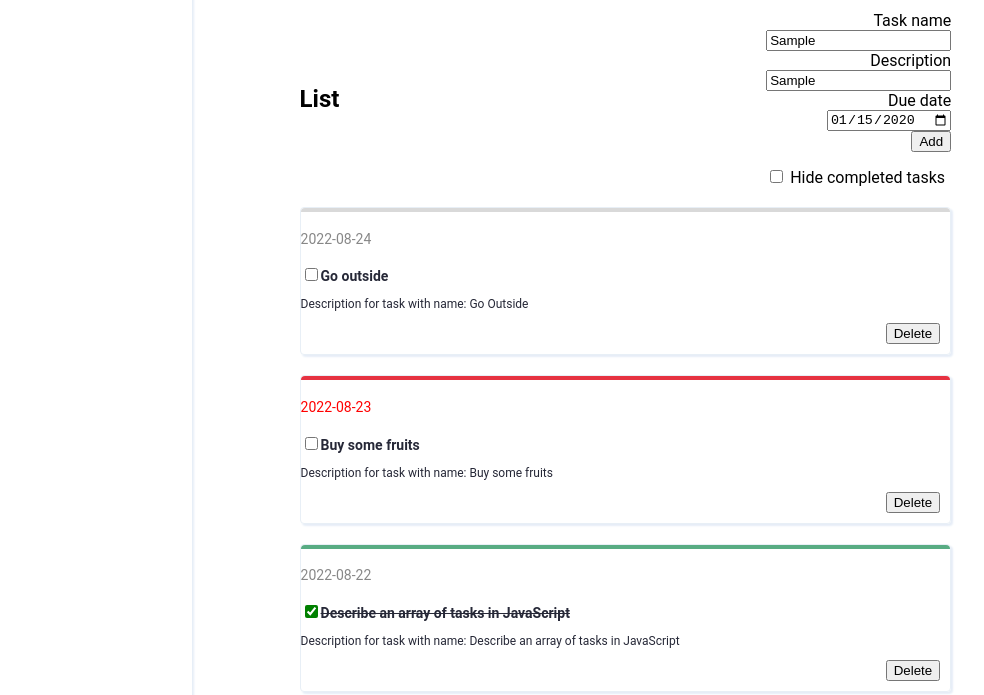
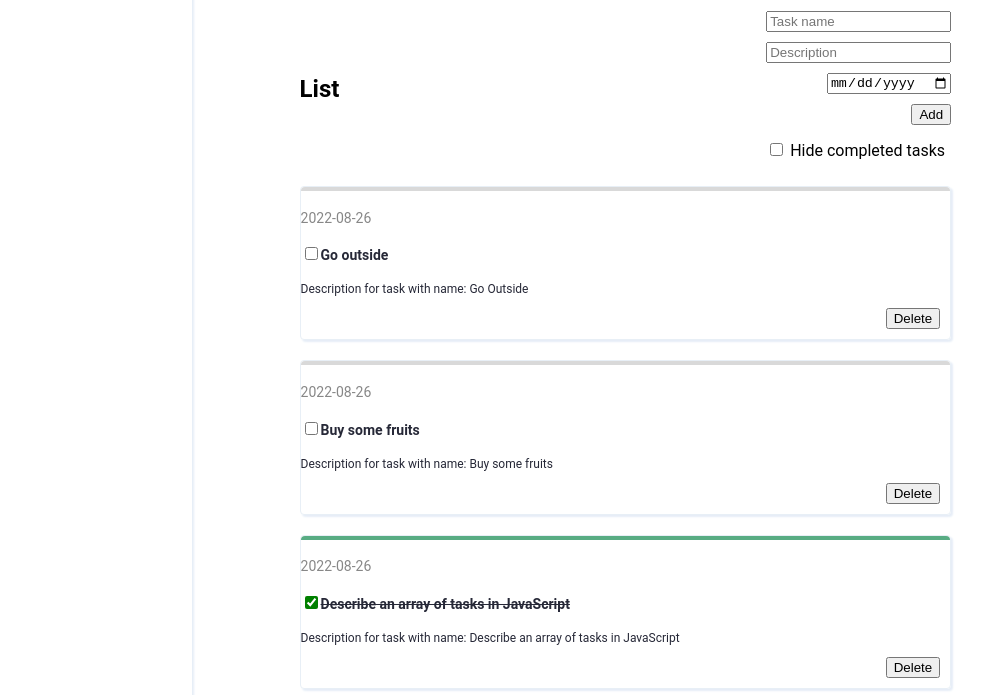
Before and after one commit to Akatosh-Kiber18/js-and-dom, a website: page index.html in a window 1280 px wide. Both pictures are taken after typing "Sample", "Sample", "2020-01-15" into the empty fields and a click on the button "Add". Shown: the part 105-800 px from the top of the page, without its empty margins (28-1012 px from the left). Drawn offline with Linux system fonts and the light colour scheme.

Commit message:
can add tasks

```diff
--- a/index.html
+++ b/index.html
@@ -30,14 +30,12 @@
             </h2>
             <div>
 
-                <form name="task">
-                    <label for="create-task-name">Task name</label>
-                    <input type="text" name="task name" id="create-task-name" placeholder="Task name" required>
-                    <label for="description">Description</label>
-                    <input type="text" name="description" id="description" placeholder="Description">
-                    <label for="dueDate">Due date</label>
-                    <input type="date" name="dueDate" id="dueDate">
-                    <button type="button">Add</button>
+                <form class="create-task">
+                    <input type="text" name="task name" id="create-task-name" placeholder="Task name">
+                    <label class="task-name-label" for="create-task-name">Enter task name</label>
+                    <input type="text" name="description" id="create-description" placeholder="Description">
+                    <input type="date" name="dueDate" id="create-dueDate">
+                    <button id="add-task-btn" type="submit">Add</button>
                 </form>
 
                 <div class="hide-show-task">
--- a/scripts.js
+++ b/scripts.js
@@ -4,7 +4,7 @@ let state = [
         name: "Go outside",
         done: false,
         description: "Description for task with name: Go Outside",
-        dueDate: "2022-08-24",
+        dueDate: "2022-08-26",
         deleted: false
     },
     {
@@ -12,7 +12,7 @@ let state = [
         name: "Buy some fruits",
         done: false,
         description: "Description for task with name: Buy some fruits",
-        dueDate: "2022-08-23",
+        dueDate: "2022-08-26",
         deleted: false
     },
     {
@@ -20,7 +20,7 @@ let state = [
         name: "Describe an array of tasks in JavaScript ",
         done: true,
         description: "Description for task with name: Describe an array of tasks in JavaScript",
-        dueDate: "2022-08-22",
+        dueDate: "2022-08-26",
         deleted: false
     },
     {
@@ -44,18 +44,52 @@ let state = [
 const inc = (init = 5) => () => ++init
 const genTaskId = inc();
 
-const createTask = (name, description, date) => {
+const createTask = (name, description, dueDate) => {
     return {
         id: genTaskId(),
         name: name,
         done: false,
         description: description,
-        dueDate: date,
+        dueDate: dueDate,
         deleted: false
     }
 }
 
+const addTaskBtnEl = document.getElementById("add-task-btn");
+
+const taskNameEl = document.getElementById("create-task-name");
+const taskLNameLabelEl = document.getElementsByClassName("task-name-label")[0];
+
+const taskDescriptionEl = document.getElementById("create-description");
+
+const taskDueDateEl = document.getElementById("create-dueDate");
+
+
+addTaskBtnEl.addEventListener('click', (e) => {
+    e.preventDefault();
+    if (taskNameEl.value) {
+        const task = createTask(taskNameEl.value, taskDescriptionEl.value, taskDueDateEl.value);
+        state.push(task);
+        console.log(task);
+        taskNameEl.value = "";
+        taskDescriptionEl.value = "";
+        taskDueDateEl.value = "";
+
+        taskNameEl.className = "";
+        taskLNameLabelEl.className = "task-name-label"
+
+        updatePage(state);
+
+    }
+    else {
+        taskNameEl.className= "require";
+        taskLNameLabelEl.className = "require"
+    }
+})
+
+
 const taskListEl = document.getElementById("tasks")
+
 const currentDate = new Date();
 currentDate.setHours(0);
 currentDate.setMinutes(0);
@@ -67,7 +101,11 @@ hide.onclick = () => updatePage(state);
 function onDoneClick(taskId) {
     const t = state.find(t => t.id === taskId)
     t.done = !t.done;
-    updatePage(state);
+
+    const oldTask = document.getElementById(`task-${taskId}`);
+    const newTask = createTaskBlock(t);
+
+    taskListEl.replaceChild(newTask, oldTask);
 }
 
 function onDeleteBtnClick(taskId) {
--- a/style.css
+++ b/style.css
@@ -129,8 +129,23 @@ h4 {
     padding-right: 10px;
     padding-bottom: 10px;
 }
-form {
+.create-task {
     display: flex;
     align-items: flex-end;
     flex-direction: column;
 }
+
+input {
+    margin-bottom: 10px;
+}
+
+.task-name-label {
+    display: none;
+}
+
+.require {
+    border-color: red;
+    color: red;
+    margin: 0;
+    display: block;
+}
```
